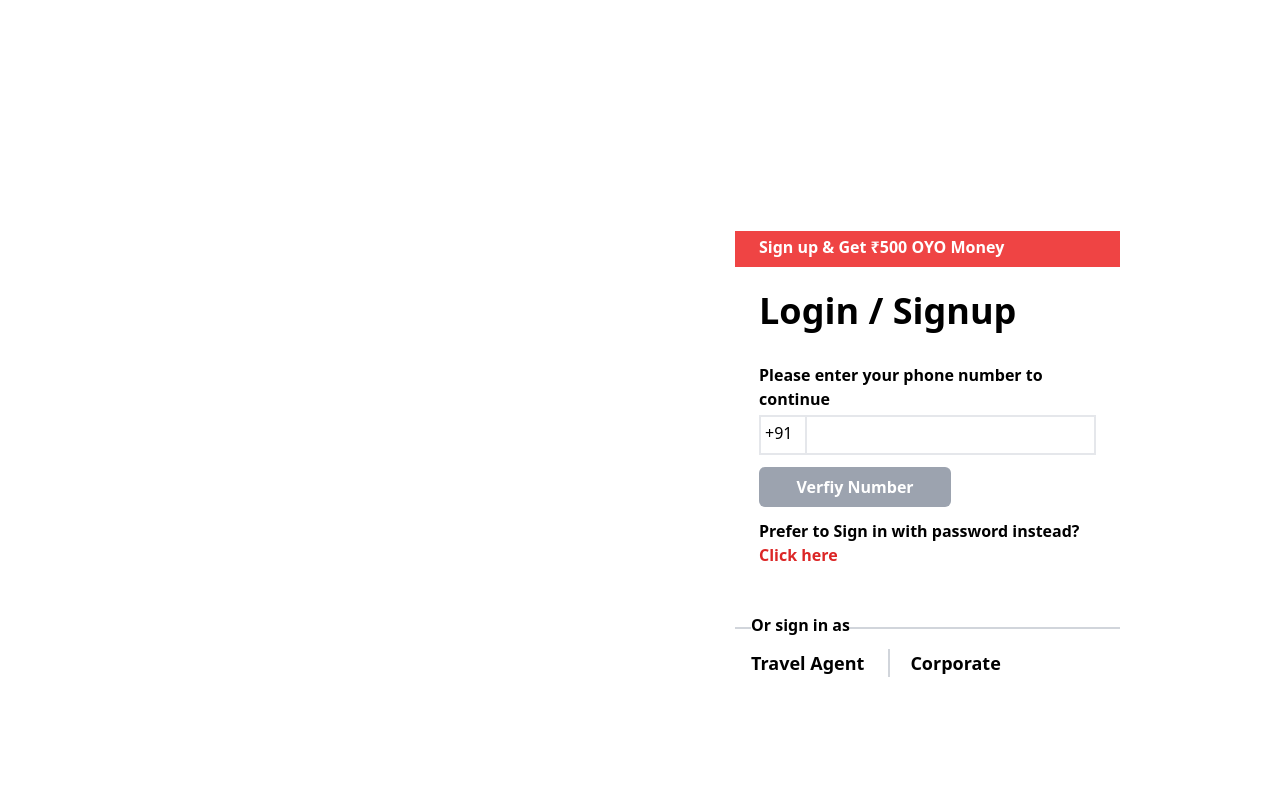
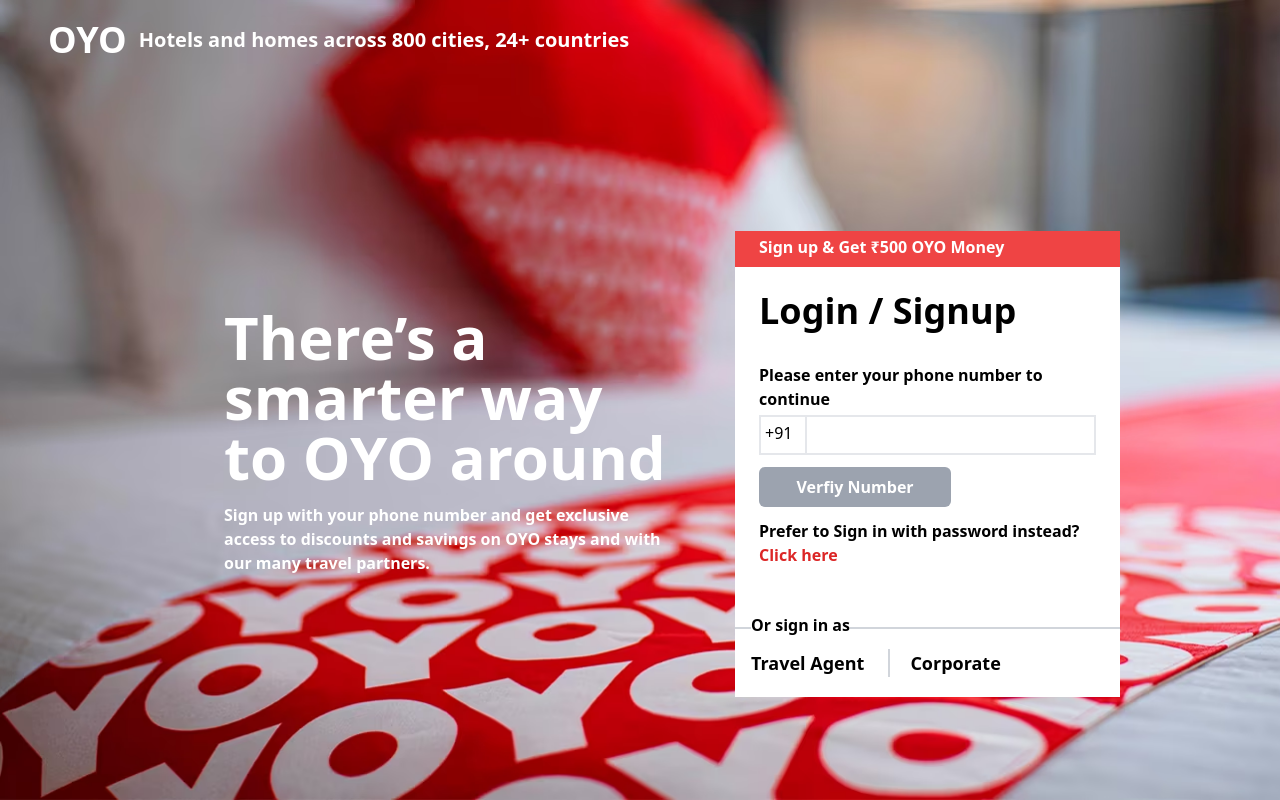
Before and after one commit to aaradhyasingh2/oyo-webpage-clone, a Next.js app: page /login in a window 1280 px wide. Built offline with nearby package versions, Linux system fonts and the light colour scheme.

Commit message:
fix login page issue

```diff
--- a/pages/Login.js
+++ b/pages/Login.js
@@ -3,7 +3,6 @@
 const Login = () => {
   return (
     <>
-      {/* <h1 className='text-white flex gap-2 text-lg font-bold'><span className='font-extrabold text-5xl'>OYO</span> Hotels and homes across 800 cities, 24+ countries</h1> */}
       <div className="flex items-center justify-center h-screen relative bg-login-background bg-no-repeat bg-cover">
         <div className="absolute w-full top-5 px-12 flex items-center text-white">
           <h1 className='text-4xl font-extrabold mr-3'>OYO</h1>
--- a/tailwind.config.js
+++ b/tailwind.config.js
@@ -8,9 +8,7 @@
   theme: {
     extend: {
       backgroundImage: {
-        'gradient-radial': 'radial-gradient(var(--tw-gradient-stops))',
-        'gradient-conic':
-          'conic-gradient(from 180deg at 50% 50%, var(--tw-gradient-stops))',
+        "login-background": 'url("/background.avif")',
       },
     },
   },
```
